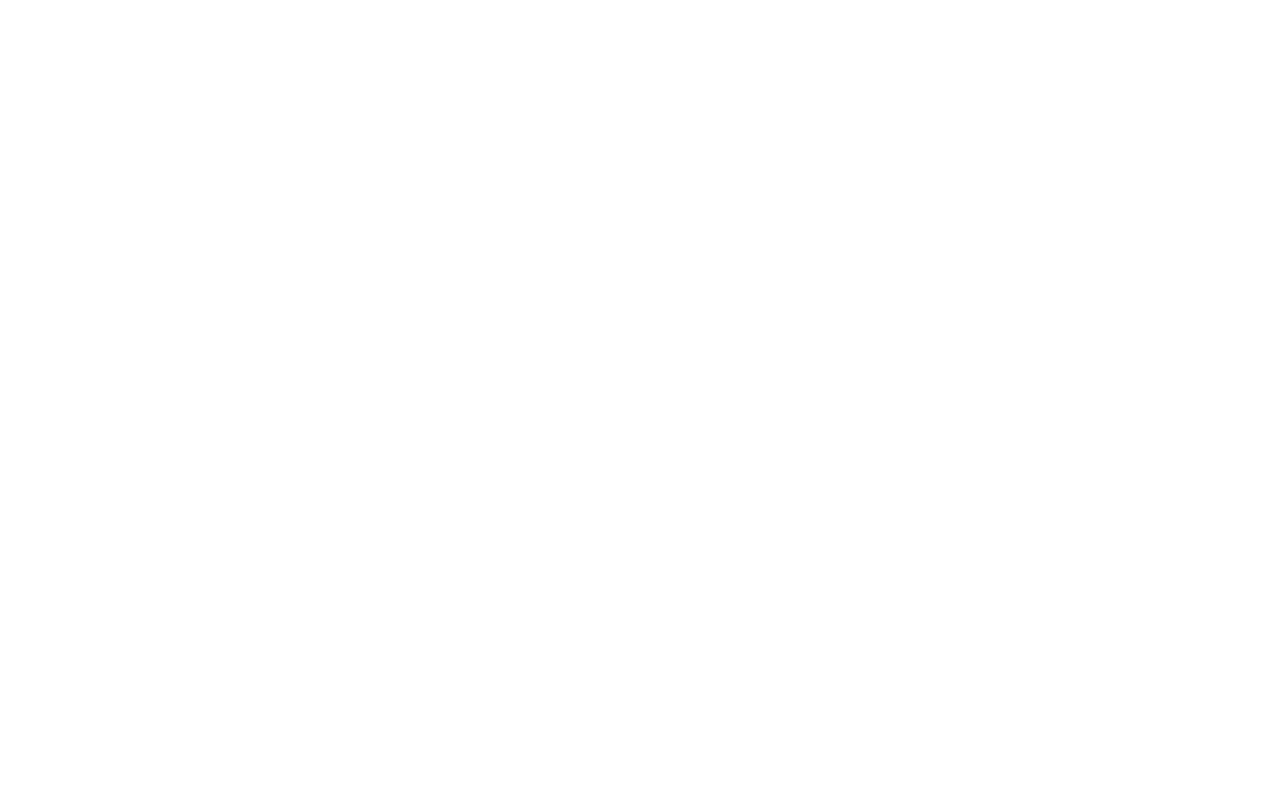
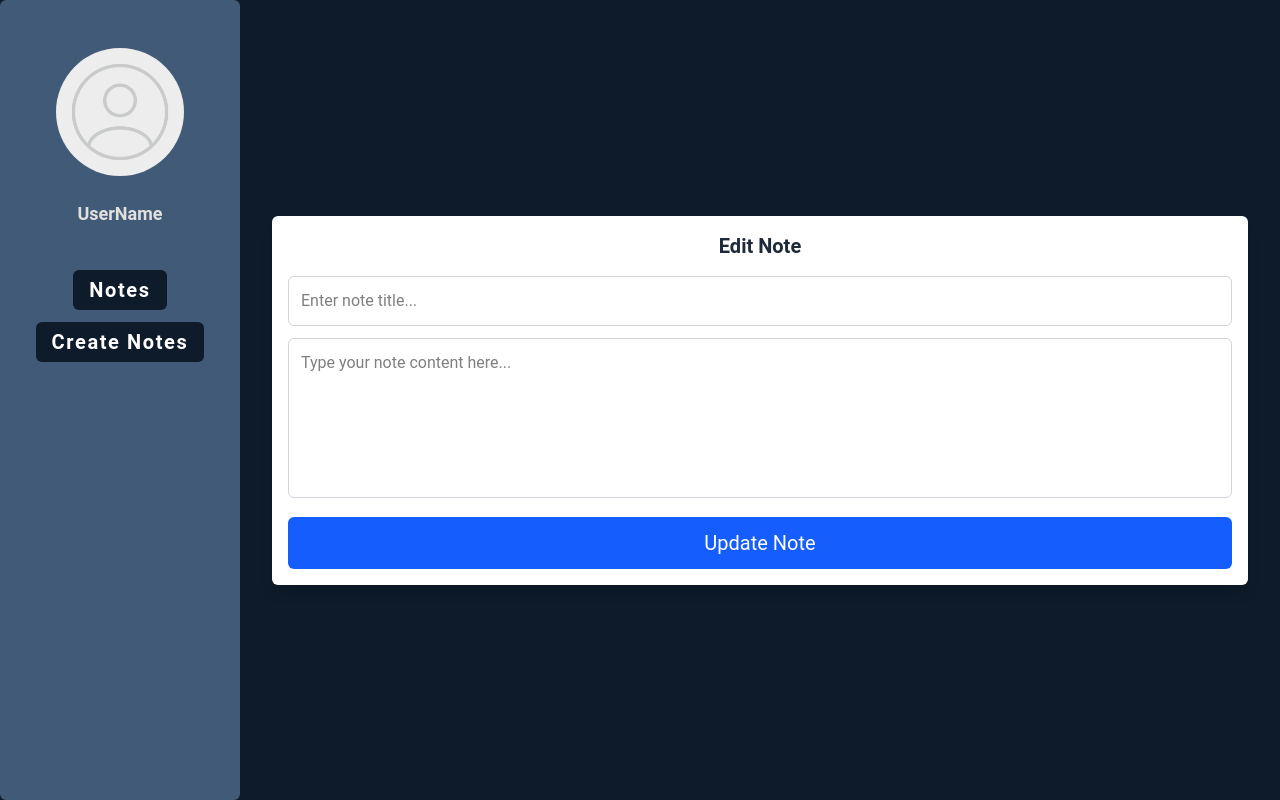
Before and after one commit to Umer-Devs/notes-app, a React (Vite) app in the folder Frontend/: page /edit-notes/1 in a window 1280 px wide. Before the commit this address had no page. Built offline with nearby package versions, Linux system fonts and the light colour scheme.

Commit message:
edit work

```diff
--- a/Frontend/src/Componenets/Sidebar/Sidebar.jsx
+++ b/Frontend/src/Componenets/Sidebar/Sidebar.jsx
@@ -13,8 +13,7 @@
   const navLinks = [
     { name: "Notes", path: "/" },
     { name: "Create Notes", path: "/create-notes" },
-    { name: "Edit Notes", path: "/edit-notes" },
-    { name: "Delete Notes", path: "/delete-notes" }
+
   ];
 
   return (
--- a/Frontend/src/Router/Router.jsx
+++ b/Frontend/src/Router/Router.jsx
@@ -3,6 +3,7 @@
 import { Login, Singnup } from '../Forms';
 import { CreateNotes, Notes } from '../pages';
 import ProtectedRoutes from './ProtectedRoutes/ProtectedRoutes';
+import EditNotes from '../pages/EditNotes/EditNotes';
 
 const Router = () => {
   return (
@@ -14,6 +15,7 @@
     <Route path='/login' element={<Login/>} />
     <Route path='/sign-up' element={<Singnup/>} />
     <Route path='/create-notes' element={<CreateNotes/>} />
+    <Route path='/edit-notes/:id' element={<EditNotes/>} />
     <Route path='/' element={
 
       <ProtectedRoutes>
--- a/Frontend/src/pages/CreateNotes/CreateNotes.jsx
+++ b/Frontend/src/pages/CreateNotes/CreateNotes.jsx
@@ -27,6 +27,8 @@
       setLoading(false);
     }
   };
+
+
 
   return (
     <section className="bg-primary-dark w-full flex min-h-screen">
--- /dev/null
+++ b/Frontend/src/pages/EditNotes/EditNotes.jsx
@@ -0,0 +1,76 @@
+import React, { useState } from "react";
+import { Sidebar } from "../../Componenets";
+import { useLocation, useParams, useNavigate } from "react-router-dom";
+import axios from "axios";
+
+const EditNotes = () => {
+  const { state } = useLocation(); // jo data Notes se aaya
+  const { id } = useParams(); // url se id
+  const navigate = useNavigate();
+
+  // initial values set from state
+  const [title, setTitle] = useState(state?.title || "");
+  const [val, setVal] = useState(state?.content || "");
+
+  // Handle change
+  const handleChange = (e) => {
+    const { name, value } = e.target;
+    if (name === "title") setTitle(value);
+    if (name === "content") setVal(value);
+  };
+
+  // Update note
+  const handleUpdate = async () => {
+    try {
+      const updatedNote = { title, content: val };
+      await axios.put(`http://localhost:3000/notes/${id}`, updatedNote);
+
+      alert("Note updated successfully!");
+      navigate("/notes"); // wapas Notes page pe le jao
+    } catch (error) {
+      console.error("Failed to update note:", error);
+    }
+  };
+
+  return (
+    <section className="bg-primary-dark w-full flex min-h-screen">
+      <Sidebar />
+      <main className="flex-1 p-4 sm:p-6 lg:p-8">
+        <section className="py-12 flex justify-center min-h-full items-center">
+          <div className="bg-white rounded-md min-w-full max-w-md p-4 shadow-lg">
+            <h2 className="text-xl font-bold text-gray-800 mb-4 text-center">
+              Edit Note
+            </h2>
+
+            <input
+              type="text"
+              name="title"
+              value={title}
+              onChange={handleChange}
+              placeholder="Enter note title..."
+              className="w-full p-3 border border-gray-300 rounded-md outline-none mb-3 focus:border-blue-500"
+            />
+
+            {/* Note Content */}
+            <textarea
+              name="content"
+              value={val}
+              onChange={handleChange}
+              className="w-full h-40 p-3 border border-gray-300 rounded-md outline-none mb-3 resize-none focus:border-blue-500"
+              placeholder="Type your note content here..."
+            ></textarea>
+
+            <button
+              onClick={handleUpdate}
+              className="w-full bg-blue-600 py-3 rounded-md text-xl text-white cursor-pointer disabled:opacity-50 disabled:cursor-not-allowed hover:bg-blue-700 transition-colors"
+            >
+              Update Note
+            </button>
+          </div>
+        </section>
+      </main>
+    </section>
+  );
+};
+
+export default EditNotes;
--- a/Frontend/src/pages/Notes/Notes.jsx
+++ b/Frontend/src/pages/Notes/Notes.jsx
@@ -1,9 +1,13 @@
 import React, { useState, useEffect } from 'react';
+import { useNavigate } from "react-router-dom";
+
 import { SearchCheck } from 'lucide-react';
 import { Sidebar } from '../../Componenets';
 import axios from 'axios';
 
 const Notes = () => {
+
+const navigate = useNavigate();
   const [data, setData] = useState([]);
   const [loading, setLoading] = useState(true);
   const [error, setError] = useState(null);
@@ -73,6 +77,7 @@
     );
   }
 
+
   return (
     <section className="bg-gray-900 w-full flex min-h-screen">
       <Sidebar />
@@ -109,7 +114,13 @@
                   <div className="flex items-start justify-between mb-4">
                     <h2 className="text-white font-bold text-lg flex-1 pr-2 truncate group-hover:text-blue-300 transition-colors">{note.title || 'Untitled'}</h2>
                     <div className="flex gap-2 opacity-0 group-hover:opacity-100 transition-opacity duration-300">
-                      <button className="bg-blue-600/80 hover:bg-blue-500 text-white px-3 py-1.5 rounded-lg text-sm font-medium transition-colors duration-200 shadow-md hover:shadow-lg">
+                      <button
+                       onClick={() =>
+    navigate(`/edit-notes/${note._id}`, {
+      state: { title: note.title, content: note.val }
+    })
+  }
+                        className="bg-blue-600/80 hover:bg-blue-500 text-white px-3 py-1.5 rounded-lg text-sm font-medium transition-colors duration-200 shadow-md hover:shadow-lg">
                         Edit
                       </button>
                       <button className="bg-red-600/80 hover:bg-red-500 text-white px-3 py-1.5 rounded-lg text-sm font-medium transition-colors duration-200 shadow-md hover:shadow-lg">
```
Also changed, not shown: 2 other files (tests, documents, lock files or other folders).
